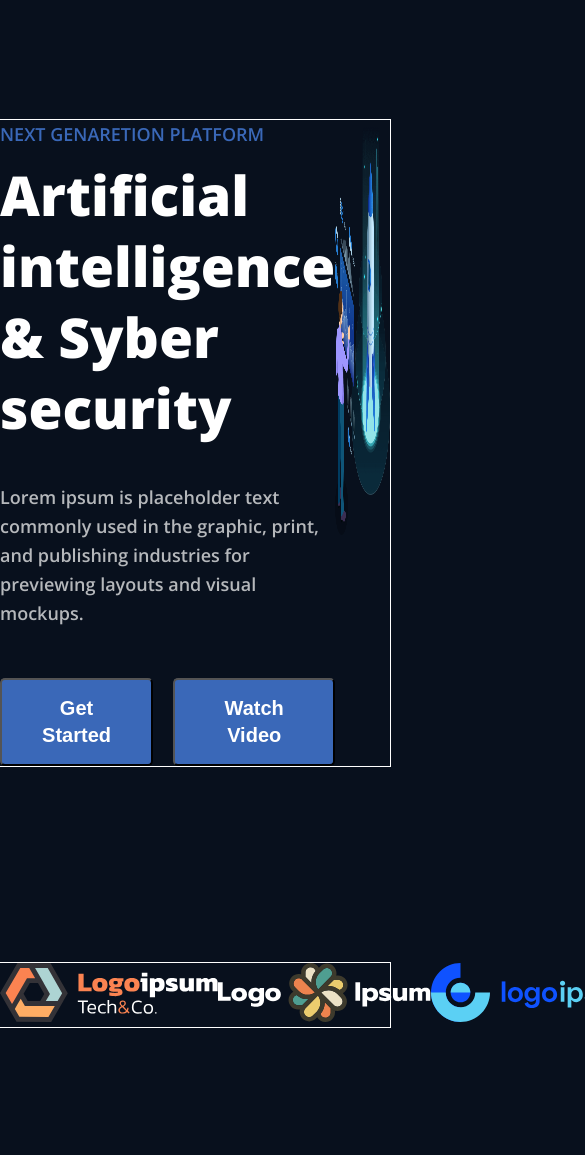
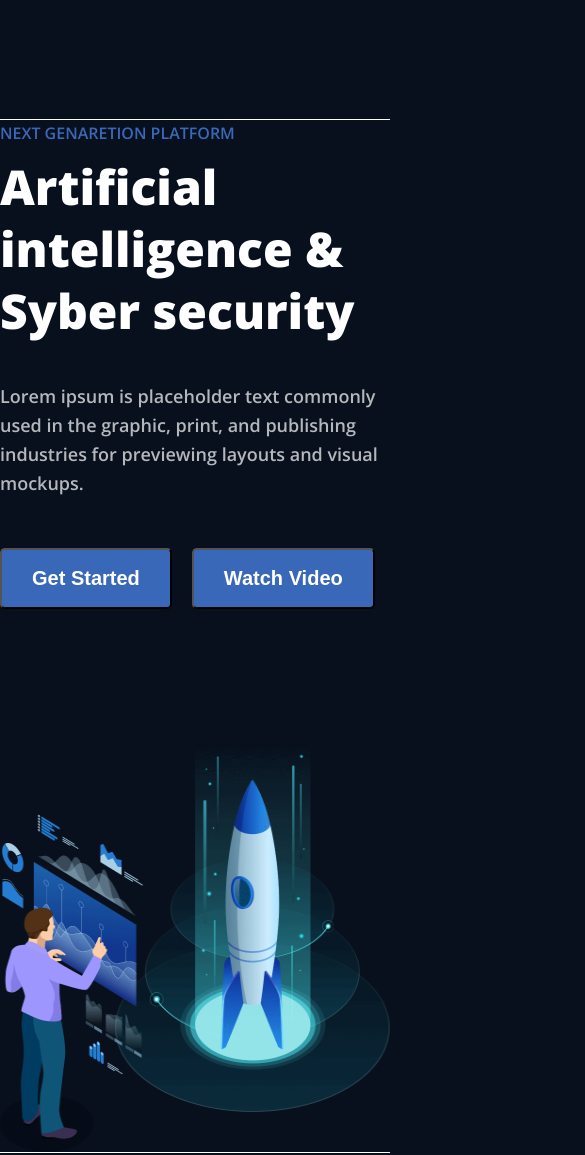
Before and after one commit to Bourne4Jokonda/Seminar-Project, a plain HTML site: page index.html in a window 390 px wide. Shown: the part 140-1295 px from the top of the page, 585 px wide, since content can reach past the window. Drawn offline with nearby package versions, Linux system fonts and the light colour scheme.

Commit message:
seminar6 done

```diff
--- a/css/style.css
+++ b/css/style.css
@@ -57,9 +57,12 @@ ul {
 
 .top-content {
       display: flex;
-      justify-content: space-between;
+      justify-content: center;
       margin-top: 160px;
       margin-bottom: 197px;
+      flex-wrap: wrap;
+      align-items: center;
+      gap: 128px;
 }
 
 .top-info {
@@ -125,10 +128,12 @@ ul {
 
 .top-logos-list {
       display: flex;
-      justify-content: space-evenly;
+      justify-content: center;
+      gap: 71px;
       max-width: 1147px;
       width: 100%;
       margin: 0 auto;
+      flex-wrap: wrap;
 }
 
 .advantages {
@@ -137,7 +142,7 @@ ul {
 
 .advantages-list {
       display: grid;
-      grid-template-columns: repeat(3, minmax(362px, 33%));
+      grid-template-columns: repeat(3, minmax(30%, 362px));
       gap: 30px;
 }
 
@@ -215,3 +220,50 @@ ul {
       text-align: center;
       opacity: 0.7;
 }
+
+@media (max-width:1024px) {
+      .center {
+            max-width: 768px;
+      }
+
+      .top-content-subtittle {
+            font-size: 16px;
+            line-height: 26px;
+      }
+
+      .top-content-tittle {
+            font-size: 48px;
+            line-height: 62px;
+      }
+
+      .top-logos-list {
+            flex-wrap: wrap;
+            gap: 32px;
+            max-width: 534px;
+      }
+
+      .advantages-list {
+            grid-template-columns: repeat(1, 362px);
+            justify-content: center;
+      }
+
+      .advantages-item-list-big {
+            grid-row: span 1;
+            grid-column: span 1;
+      }
+
+      .advantages-item-big {
+            width: 362px;
+            min-height: 389px;
+            gap: 30px;
+      }
+
+      .advantages-item-big>.advantages-item-photo {
+            height: 98px;
+            width: 103px;
+      }
+
+      /* [class|="advantages-item-list"]{
+            display: none;
+      } */
+}
--- a/index.html
+++ b/index.html
@@ -36,8 +36,8 @@
                         <img src="img/top-content-img.png" alt="top content image" height="415">
                   </div>
             </div>
-            <div class="top-logos center">
-                  <ul class="top-logos-list">
+            <div class="top-logos">
+                  <ul class="top-logos-list center">
                         <li><a href="#">
                                     <img src="img/logo1.svg" alt="logo" height="59">
                               </a></li>
```
